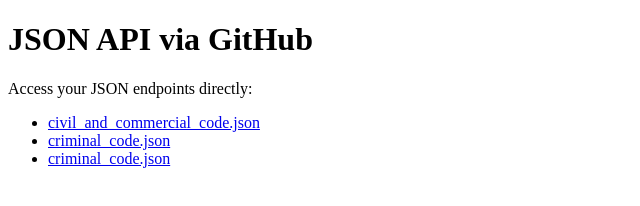
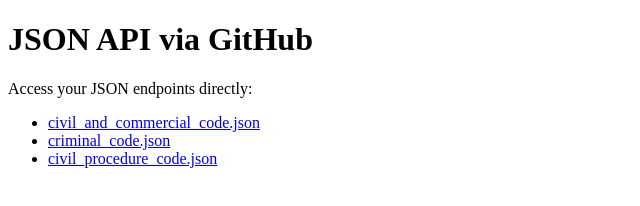
Before and after one commit to WaiRung/thai-law-data, a plain HTML site: page index.html in a window 1280 px wide. Shown: the full height of the page, 0-640 px from the left. Drawn offline with Linux system fonts and the light colour scheme.

Commit message:
Replace duplicate link with civil_procedure_code.json

```diff
--- a/index.html
+++ b/index.html
@@ -27,7 +27,7 @@
     <ul>
         <li><a href="/api/v1/civil_and_commercial_code.json">civil_and_commercial_code.json</a></li>
         <li><a href="/api/v1/criminal_code.json">criminal_code.json</a></li>
-        <li><a href="/api/v1/criminal_code.json">criminal_code.json</a></li>
+        <li><a href="/api/v1/civil_procedure_code.json">civil_procedure_code.json</a></li>
     </ul>
 </body>
 </html>
```
